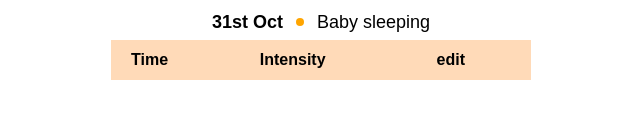
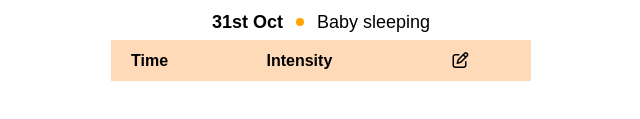
Before and after one commit to benjamin25116/baby-movement-counter, a plain HTML site: page index.html in a window 1280 px wide. Shown: the part 309-428 px from the top of the page, 319-959 px from the left. Drawn offline with Linux system fonts and the light colour scheme.

Commit message:
Restored FontAwesome icons on display.

```diff
--- a/index.html
+++ b/index.html
@@ -6,7 +6,7 @@
     <title>Baby Movement Counter</title>
     <link rel="stylesheet" href="/reset.css">
     <link rel="stylesheet" href="/style.css">
-    <!-- <script src="https://kit.fontawesome.com/d199d1748f.js" crossorigin="anonymous"></script> -->
+    <script src="https://kit.fontawesome.com/d199d1748f.js" crossorigin="anonymous"></script>
     <script src="/index.js"></script>
 </head>
 
@@ -31,8 +31,7 @@
             <tr>
                 <th class="record__data record__header">Time</th>
                 <th class="record__data record__header">Intensity</th>
-                <th class="record__data record__header"><i
-                        class="far fa-edit record__button record__button--edit">edit</i>
+                <th class="record__data record__header"><i class="far fa-edit record__button record__button--edit"></i>
                 </th>
             </tr>
             <!-- <tr class="record__row" id="record__row">
--- a/index.js
+++ b/index.js
@@ -418,7 +418,7 @@ function addDeleteButton() {
   buttonIcon.classList.add("fa-trash-alt");
   buttonIcon.classList.add("record__button");
   buttonIcon.classList.add("record__button--trash");
-  buttonIcon.innerHTML = "del"; //temporary
+  // buttonIcon.innerHTML = "del";
   buttonIcon.addEventListener("click", deleteEntry);
   buttonIcon.addEventListener("click", updateNumberOfMovements);
   buttonIcon.addEventListener("click", saveToLocalStorage);
```
